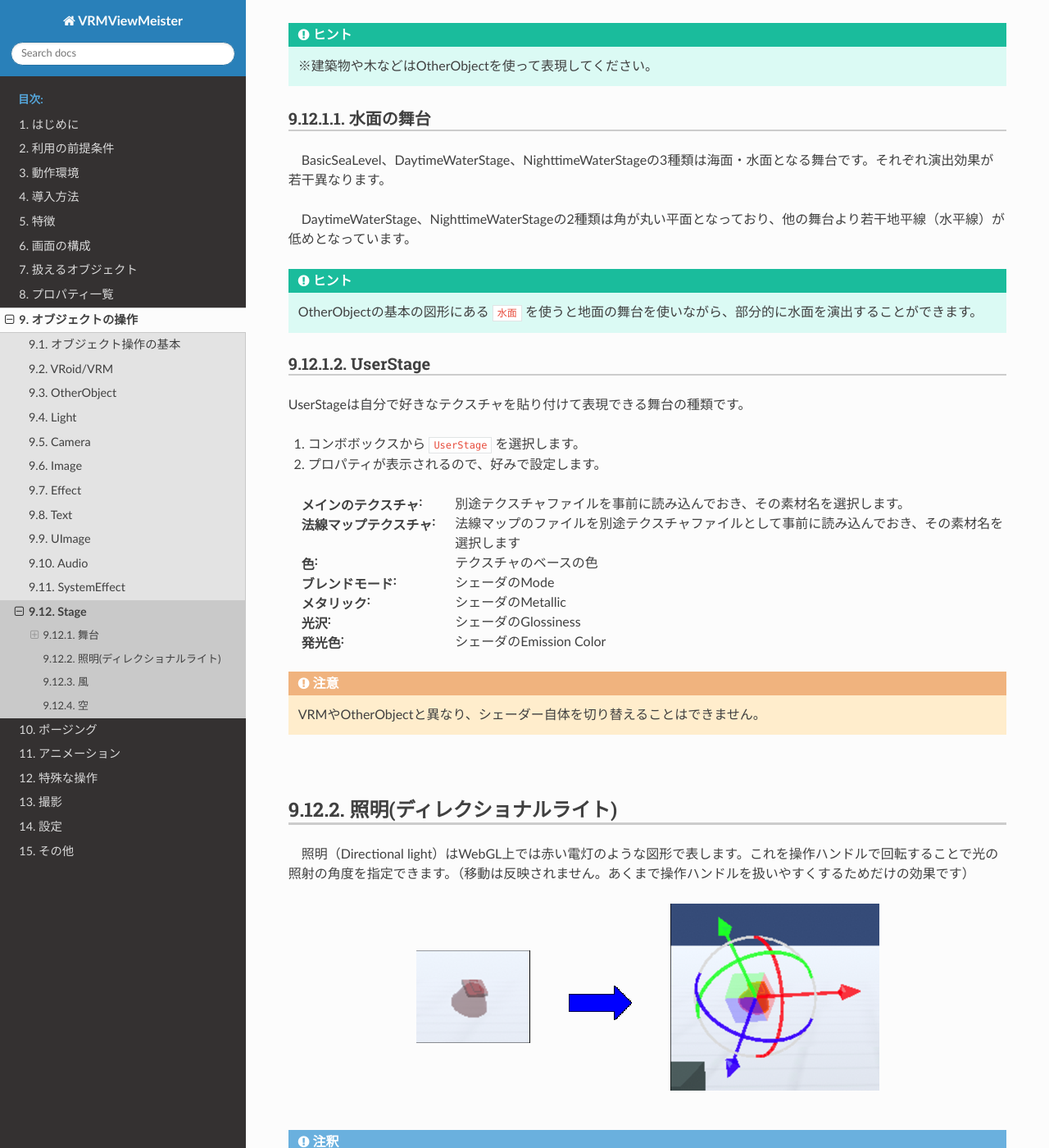
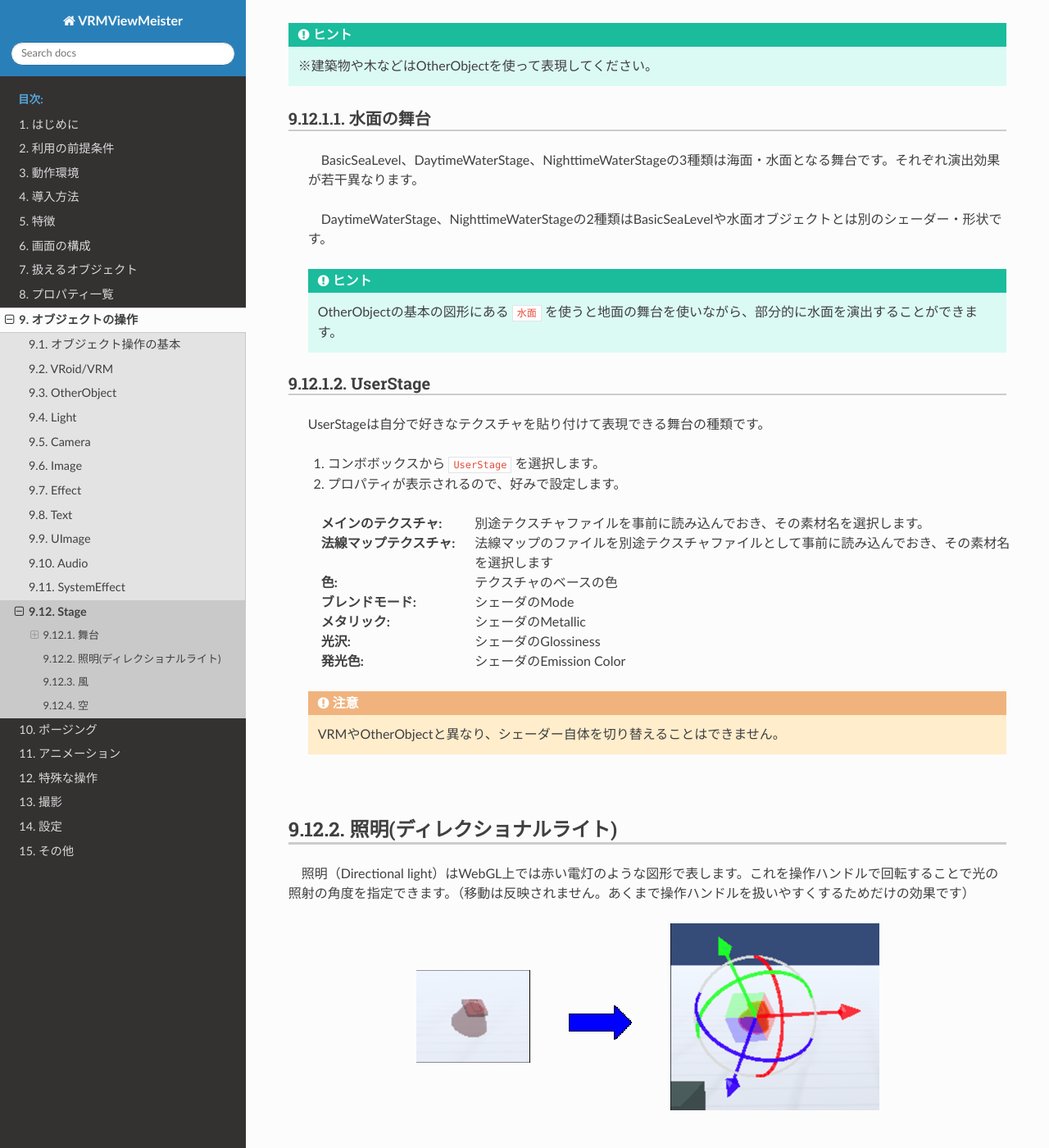
Before and after one commit to nishlumi/vrmviewmdoc, a Sphinx documentation site: the page built from docs/source/man2/operation_stage.rst, in a window 1280 px wide and 1400 px high, scrolled down 995 px. Shown: the whole window at 82% size. Built offline with Sphinx 7.4.7 and the Read the Docs theme 2.0.0, drawn with Linux system fonts in a browser that asks for light colours; a script that is not in the unit is left out; some of the changed text lies outside the part shown.

Commit message:
7/24夜時点

```diff
--- a/docs/source/man2/operation_obj.rst
+++ b/docs/source/man2/operation_obj.rst
@@ -84,7 +84,7 @@ OtherObject
 2. 各種設定を好みで変更します。
 
 :シェーダー:
-    ``Standard`` ,  ``VRM/MToon`` , ``Water``, ``Water2`` のいずれかを選択します。
+    ``Standard`` ,  ``VRM/MToon`` , ``Water`` のいずれかを選択します。
 :色:
     テクスチャのベースの色を変更します。
 :カリングモード:
--- a/docs/source/man2/operation_stage.rst
+++ b/docs/source/man2/operation_stage.rst
@@ -34,41 +34,44 @@ Stage
 水面の舞台
 ----------------------
 
-　BasicSeaLevel、DaytimeWaterStage、NighttimeWaterStageの3種類は海面・水面となる舞台です。それぞれ演出効果が若干異なります。
+    　BasicSeaLevel、DaytimeWaterStage、NighttimeWaterStageの3種類は海面・水面となる舞台です。それぞれ演出効果が若干異なります。
 
-　DaytimeWaterStage、NighttimeWaterStageの2種類は角が丸い平面となっており、他の舞台より若干地平線（水平線）が低めとなっています。
+    　DaytimeWaterStage、NighttimeWaterStageの2種類はBasicSeaLevelや水面オブジェクトとは別のシェーダー・形状です。
 
-.. hint::
-    OtherObjectの基本の図形にある ``水面`` を使うと地面の舞台を使いながら、部分的に水面を演出することができます。
+    ..
+        角が丸い平面となっており、他の舞台より若干地平線（水平線）が低めとなっています
+
+    .. hint::
+        OtherObjectの基本の図形にある ``水面`` を使うと地面の舞台を使いながら、部分的に水面を演出することができます。
 
 
 UserStage
 ----------------------
 
-UserStageは自分で好きなテクスチャを貼り付けて表現できる舞台の種類です。
+    UserStageは自分で好きなテクスチャを貼り付けて表現できる舞台の種類です。
 
-1. コンボボックスから ``UserStage`` を選択します。
-2. プロパティが表示されるので、好みで設定します。
+    1. コンボボックスから ``UserStage`` を選択します。
+    2. プロパティが表示されるので、好みで設定します。
 
-:メインのテクスチャ:
-    別途テクスチャファイルを事前に読み込んでおき、その素材名を選択します。
-:法線マップテクスチャ:
-    法線マップのファイルを別途テクスチャファイルとして事前に読み込んでおき、その素材名を選択します
-:色:
-    テクスチャのベースの色
-:ブレンドモード:
-    シェーダのMode
-:メタリック:
-    シェーダのMetallic
-:光沢:
-    シェーダのGlossiness
-:発光色:
-    シェーダのEmission Color
+    :メインのテクスチャ:
+        別途テクスチャファイルを事前に読み込んでおき、その素材名を選択します。
+    :法線マップテクスチャ:
+        法線マップのファイルを別途テクスチャファイルとして事前に読み込んでおき、その素材名を選択します
+    :色:
+        テクスチャのベースの色
+    :ブレンドモード:
+        シェーダのMode
+    :メタリック:
+        シェーダのMetallic
+    :光沢:
+        シェーダのGlossiness
+    :発光色:
+        シェーダのEmission Color
 
-.. caution::
-    VRMやOtherObjectと異なり、シェーダー自体を切り替えることはできません。
+    .. caution::
+        VRMやOtherObjectと異なり、シェーダー自体を切り替えることはできません。
 
-|
+    |
 
 .. index:: 照明
 .. index:: ディレクショナルライト
@@ -138,8 +144,8 @@ UserStageは自分で好きなテクスチャを貼り付けて表現できる
     |skydaytime|,   |skynight|
 
 .. note::
-    | ※各設定についてはUnityの公式リファレンスを参照してください。
-    | ※sky daytimeの場合、太陽が存在します。太陽の位置は照明の回転の角度により変化します。
+    * 各設定についてはUnityの公式リファレンスを参照してください。
+    * sky daytimeの場合、太陽が存在します。太陽の位置は照明の回転の角度により変化します。
 
 .. warning::
     アンチエイリアスを有効にしていると、``sky night~`` の2つはキャプチャ時に不要な線が交じることがあります。これはWebGLの仕様です。ご了承下さい。
--- a/docs/source/man2/operation_vrm.rst
+++ b/docs/source/man2/operation_vrm.rst
@@ -482,7 +482,7 @@ Ver 1.0.0 時点：
 2. 各種設定を好みで変更します。
 
 :シェーダー:
-    ``Standard`` ,  ``VRM/MToon`` , ``Water``, ``Water2`` のいずれかを選択します。
+    ``Standard`` ,  ``VRM/MToon`` , ``Water`` のいずれかを選択します。
 :色:
     テクスチャのベースの色を変更します。
 :カリングモード:
--- a/docs/source/man5/config.rst
+++ b/docs/source/man5/config.rst
@@ -54,6 +54,9 @@
 
 オブジェクトを選択した時にカメラの中心点をフォーカスする
     　3Dオブジェクトを選択したときに、そのオブジェクトをメインカメラの中心に画面内におさめるよう自動的に移動させます。ただし常に正面かつ若干俯瞰して向くためそれが煩わしい場合はオフにしてください。
+
+スクリーンショットをHTMLの機能で撮影する
+    　スクリーンショットをHTML/Javascript側の機能で撮影することで、若干質は下がりますがカメラを複数使う映像が正常に反映されるなど安定します。メインカメラおよびカメラオブジェクトを完全に切り替えて使う分にはどちらを使っても差はありません。必要に応じて切り替えてください。
 
 ダークテーマを使用する
     　アプリの見た目をダークテーマに変更します。
```
Also changed, not shown: other parts of docs/source/man2/operation_stage.rst (+3 -0 lines), docs/source/man2/operation_initial.rst (+12 -0 lines), docs/source/img/operation_initial_6.png (added), docs/source/man5/img/config_2.png.
